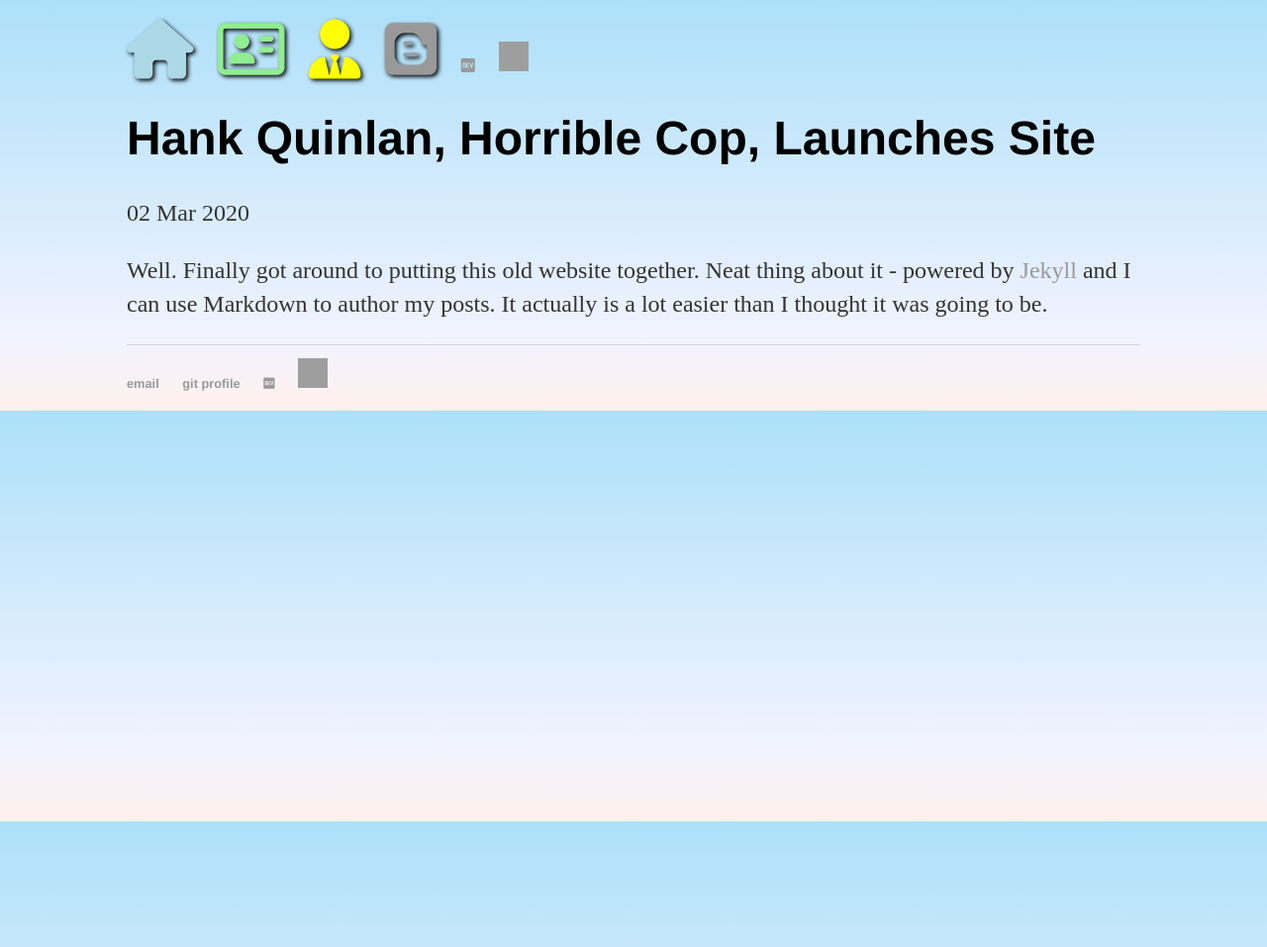
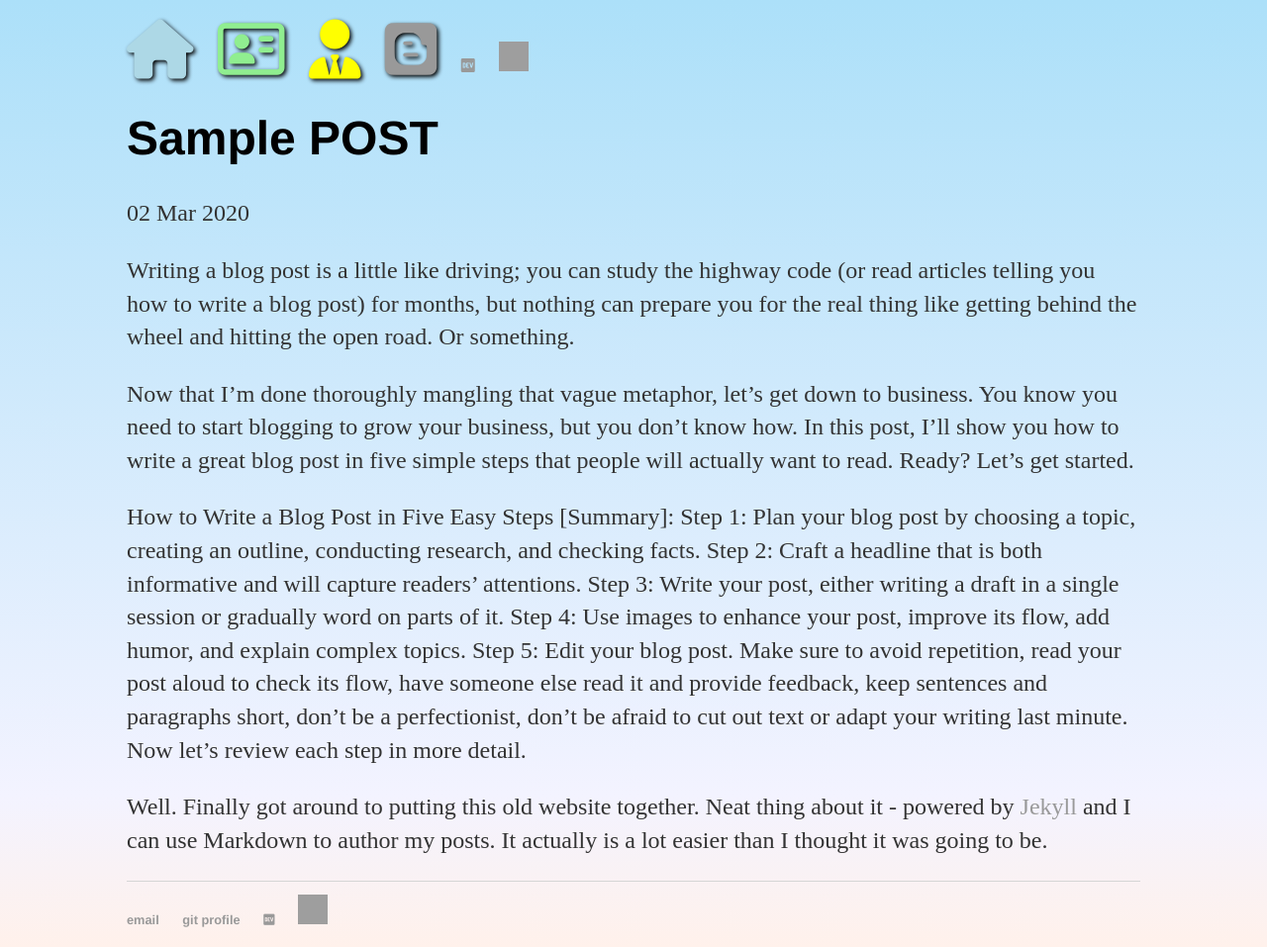
Before and after one commit to lavanganji/lavanganji.github.io, a Jekyll site: the page built from _posts/2020-03-02-hank-quinlan-site-launched.md, in a window 1280 px wide. Shown: the whole page at 99% size. Built offline with Jekyll 4.4.1, drawn with Linux system fonts in a browser that asks for light colours; nearby versions of some CDN libraries; before the commit the page ends 900 px from its top, so only the background shows below that; grey boxes are pictures that could not be loaded.

Commit message:
Update 2020-03-02-hank-quinlan-site-launched.md

```diff
--- a/_posts/2020-03-02-hank-quinlan-site-launched.md
+++ b/_posts/2020-03-02-hank-quinlan-site-launched.md
@@ -1,8 +1,22 @@
 ---
 layout: post
-title: "Hank Quinlan, Horrible Cop, Launches Site"
+title: "Sample POST"
 date: 2020-03-02
 ---
 
+Writing a blog post is a little like driving; you can study the highway code (or read articles telling you how to write a blog post) for months, but nothing can prepare you for the real thing like getting behind the wheel and hitting the open road. Or something.
+
+Now that I’m done thoroughly mangling that vague metaphor, let’s get down to business. You know you need to start blogging to grow your business, but you don’t know how. In this post, I’ll show you how to write a great blog post in five simple steps that people will actually want to read. Ready? Let’s get started.
+
+How to Write a Blog Post in Five Easy Steps [Summary]:
+Step 1: Plan your blog post by choosing a topic, creating an outline, conducting research, and checking facts.
+Step 2: Craft a headline that is both informative and will capture readers’ attentions.
+Step 3: Write your post, either writing a draft in a single session or gradually word on parts of it.
+Step 4: Use images to enhance your post, improve its flow, add humor, and explain complex topics.
+Step 5: Edit your blog post. Make sure to avoid repetition, read your post aloud to check its flow, have someone else read it and provide feedback, keep sentences and paragraphs short, don’t be a perfectionist, don’t be afraid to cut out text or adapt your writing last minute.
+Now let's review each step in more detail.
+
+
+
 Well. Finally got around to putting this old website together. Neat thing about it - powered by [Jekyll](http://jekyllrb.com)
 and I can use Markdown to author my posts. It actually is a lot easier than I thought it was going to be.
```
